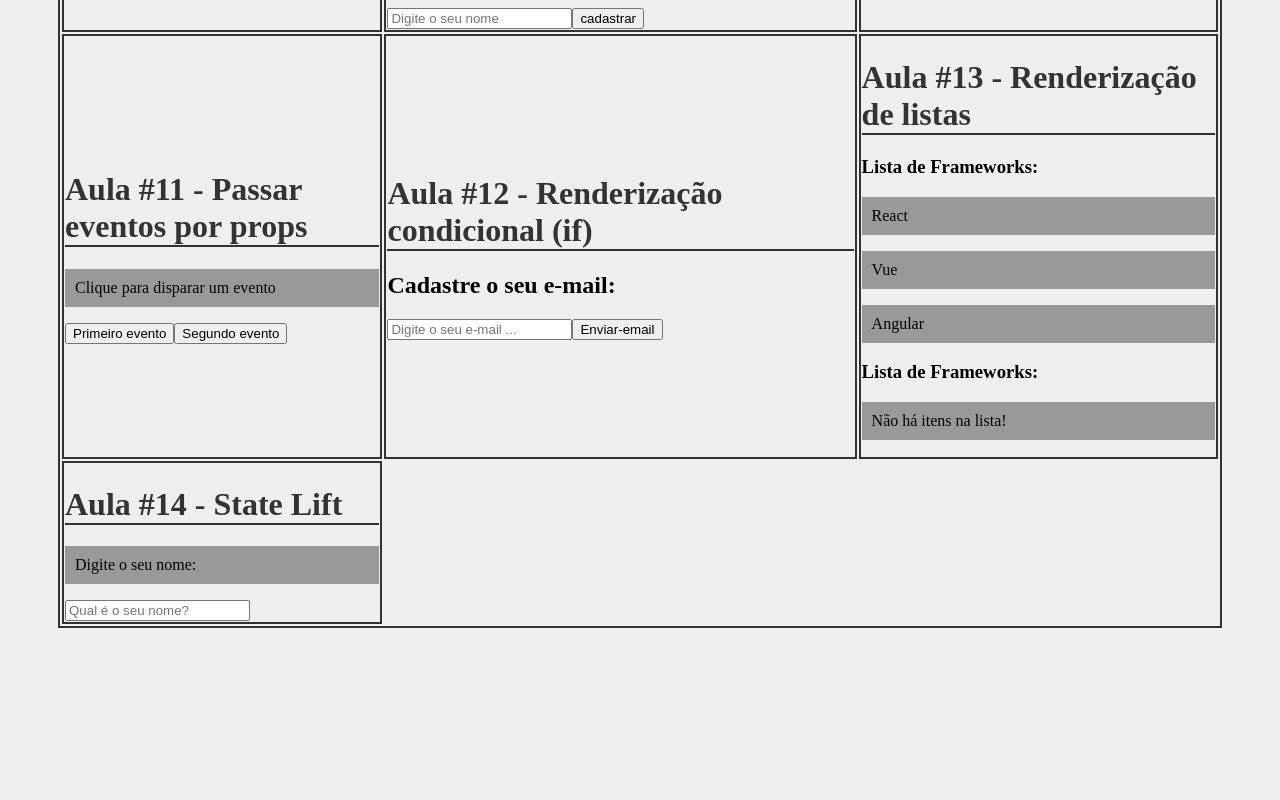
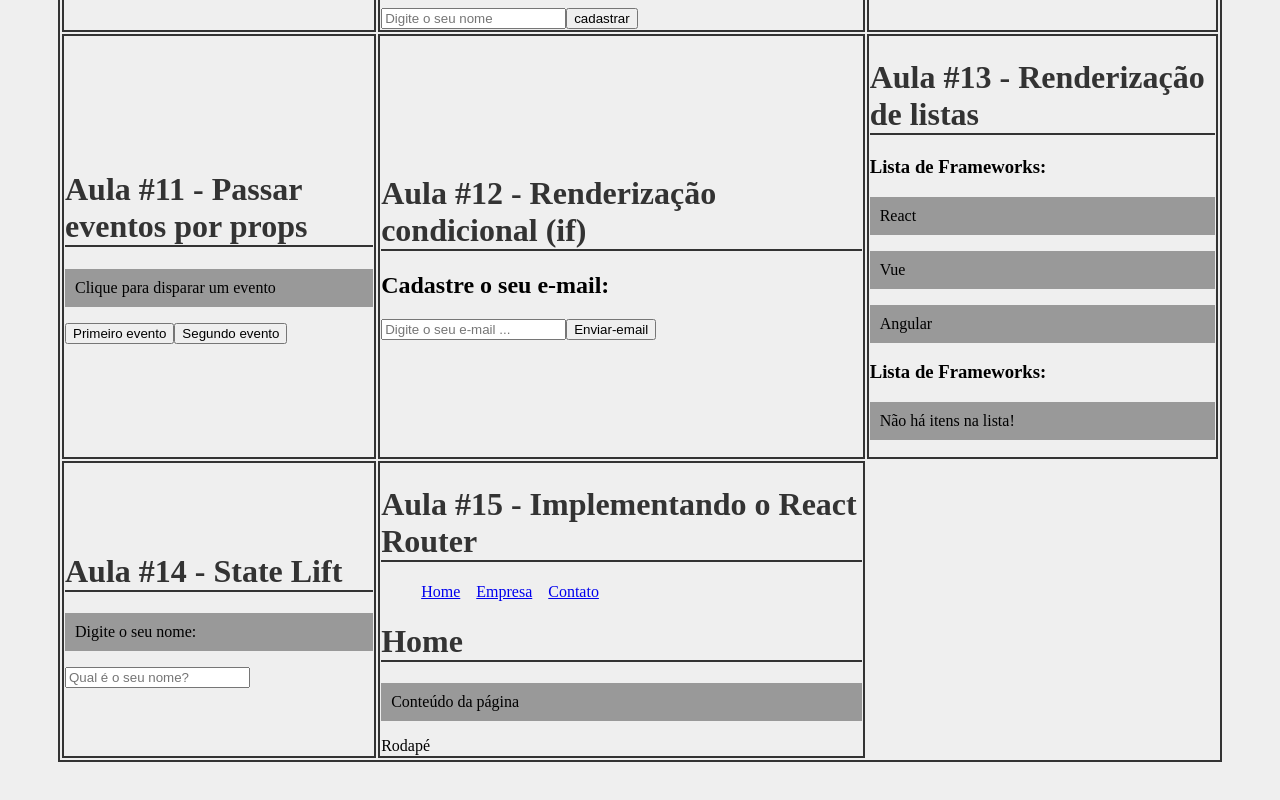
Before and after one commit to Jana-SI/curso_react, a React (Create React App) app: page / in a window 1280 px wide. Shown: the part 1592-2392 px from the top of the page. Before the commit the page ends 2278 px from the top, so only its background shows below. Built offline with nearby package versions, Linux system fonts and the light colour scheme.

Commit message:
Implementando o React Router

```diff
--- a/package.json
+++ b/package.json
@@ -8,6 +8,7 @@
     "@testing-library/user-event": "^13.5.0",
     "react": "^18.2.0",
     "react-dom": "^18.2.0",
+    "react-router-dom": "^6.14.1",
     "react-scripts": "5.0.1",
     "web-vitals": "^2.1.4"
   },
--- a/src/App.js
+++ b/src/App.js
@@ -13,6 +13,7 @@
 import Aula12 from './components/aula12/aula12'
 import Aula13 from './components/aula13/aula13'
 import Aula14 from './components/aula14/aula14'
+import Aula15 from './components/aula15/aula15'
 
 function App() {
   return (
@@ -47,6 +48,7 @@
           </tr>
           <tr>
             <td><Aula14 /></td>
+            <td><Aula15 /></td>
           </tr>
         </tbody>
       </table>
--- /dev/null
+++ b/src/components/aula15/aula15.js
@@ -0,0 +1,26 @@
+import { BrowserRouter as Router, Route, Routes } from "react-router-dom"
+import Home from "./pages/home"
+import Empresa from "./pages/empresa"
+import Contato from "./pages/contato"
+import Navbar from "./layout/navbar"
+import Footer from "./layout/footer"
+
+function Aula15() {
+    return (
+        <>
+            <h1>Aula #15 - Implementando o React Router</h1>
+
+            <Router>
+                <Navbar />
+                <Routes>
+                    <Route exact path="/" element={<Home />} />
+                    <Route path="/contato" element={<Contato />} />
+                    <Route path="/empresa" element={<Empresa />} />
+                </Routes>
+                <Footer />
+            </Router>
+        </>
+    )
+}
+
+export default Aula15
--- /dev/null
+++ b/src/components/aula15/layout/footer.js
@@ -0,0 +1,7 @@
+function Footer() {
+    return(
+        <footer>Rodapé</footer>
+    )
+}
+
+export default Footer
--- /dev/null
+++ b/src/components/aula15/layout/navbar.js
@@ -0,0 +1,22 @@
+import { Link } from "react-router-dom"
+import styles from './navbar.module.css'
+
+function Navbar() {
+    return (
+        <>
+            <ul className={styles.list}>
+                <li className={styles.item}>
+                    <Link to="/">Home</Link>
+                </li>
+                <li className={styles.item}>
+                    <Link to="/empresa">Empresa</Link>
+                </li>
+                <li className={styles.item}>
+                    <Link to="/contato">Contato</Link>
+                </li>
+            </ul>
+        </>
+    )
+}
+
+export default Navbar
--- /dev/null
+++ b/src/components/aula15/layout/navbar.module.css
@@ -0,0 +1,8 @@
+.list{
+    display: flex;
+    list-style: none;
+}
+
+.item{
+    margin-right: 1em;
+}
--- /dev/null
+++ b/src/components/aula15/pages/contato.js
@@ -0,0 +1,12 @@
+import React from "react"
+
+function Contato() {
+    return(
+        <div>
+            <h1>Contato</h1>
+            <p>Conteúdo da página</p>
+        </div>
+    )
+}
+
+export default Contato
--- /dev/null
+++ b/src/components/aula15/pages/empresa.js
@@ -0,0 +1,12 @@
+import React from "react"
+
+function Empresa() {
+    return(
+        <div>
+            <h1>Empresa</h1>
+            <p>Conteúdo da página</p>
+        </div>
+    )
+}
+
+export default Empresa
--- /dev/null
+++ b/src/components/aula15/pages/home.js
@@ -0,0 +1,12 @@
+import React from "react"
+
+function Home() {
+    return(
+        <div>
+            <h1>Home</h1>
+            <p>Conteúdo da página</p>
+        </div>
+    )
+}
+
+export default Home
```
Also changed, not shown: 1 other file (tests, documents, lock files or other folders).
